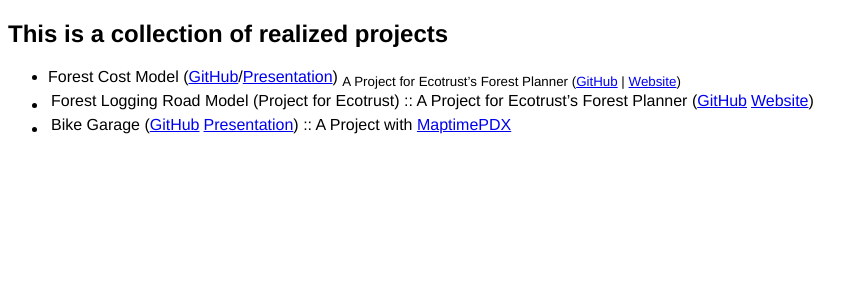
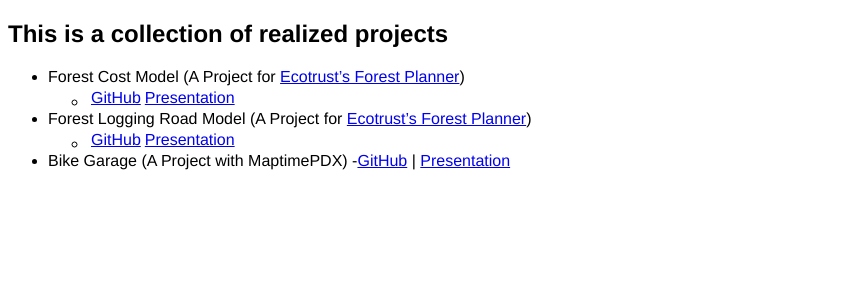
Before and after one commit to ustroetz/ustroetz.github.io, a Jekyll site: the page built from index.md, in a window 1280 px wide. Shown: the top 300 px of the page, without its empty margins (0-868 px from the left). Built offline with Jekyll 4.4.1, drawn with Linux system fonts in a browser that asks for light colours; Markdown is read by kramdown in place of the engine named in the settings.

Commit message:
Updated index.md

```diff
--- a/index.md
+++ b/index.md
@@ -8,8 +8,9 @@ published: true
 
 ## This is a collection of realized projects
 
-- Forest Cost Model ([GitHub](https://github.com/ustroetz/cost_model)/[Presentation](http://ustroetz.github.io/CostModel/brownbag.pptx))
-<sub>A Project for Ecotrust's Forest Planner ([GitHub](https://github.com/Ecotrust/landownertools) | [Website](http://stage.forestplanner.ecotrust.org))</sub>
-- Forest Logging Road Model (Project for Ecotrust) :: A Project for Ecotrust's Forest Planner ([GitHub](https://github.com/Ecotrust/land_owner_tools) | [Website](http://stage.forestplanner.ecotrust.org))
-
-- Bike Garage ([GitHub](https://github.com/ustroetz/log-road) | [Presentation](http://ustroetz.github.io/LogRoad)) :: A Project with [MaptimePDX](http://maptimepdx.org)
+- Forest Cost Model (A Project for [Ecotrust's Forest Planner](http://stage.forestplanner.ecotrust.org))
+	- [GitHub](https://github.com/ustroetz/cost_model) | [Presentation](http://ustroetz.github.io/CostModel/brownbag.pptx)
+- Forest Logging Road Model (A Project for [Ecotrust's Forest Planner](http://stage.forestplanner.ecotrust.org))
+	- [GitHub](https://github.com/ustroetz/log-road) | [Presentation](http://ustroetz.github.io/LogRoad)
+- Bike Garage (A Project with MaptimePDX)
+	-[GitHub](https://github.com/ustroetz/log-road) | [Presentation](http://ustroetz.github.io/LogRoad)
```
